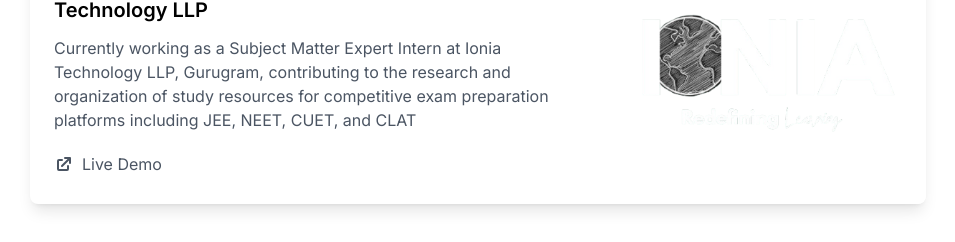
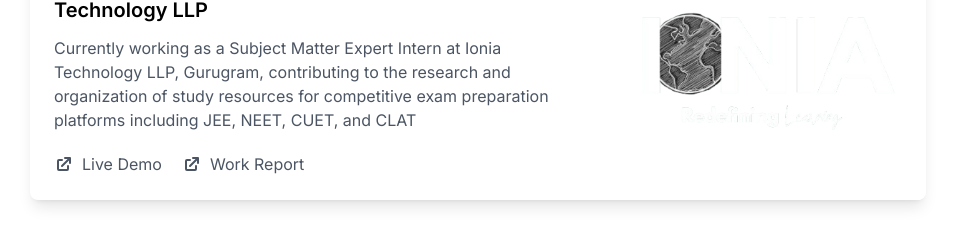
Before and after one commit to sushant561/my-portfolio, a Next.js app: page / in a window 1280 px wide. Shown: the part 3372-3614 px from the top of the page, without its empty margins (162-1117 px from the left). Built offline with nearby package versions, Linux system fonts and the light colour scheme.

Commit message:
adding my Intership Notes

```diff
--- a/src/app/page.tsx
+++ b/src/app/page.tsx
@@ -438,11 +438,12 @@
                 <p className="text-gray-600 dark:text-gray-300">
                   Currently working as a Subject Matter Expert Intern at Ionia Technology LLP, Gurugram, contributing to the research and organization of study resources for competitive exam preparation platforms including JEE, NEET, CUET, and CLAT
                 </p>
+                <div className="mt-5 flex flex-wrap items-center gap-5">
                   <motion.a
                     href="https://www.ioniaedu.com/"
                     target="_blank"
                     rel="noopener noreferrer"
-                  className="mt-5 inline-flex items-center gap-2 text-gray-600 dark:text-gray-300 hover:text-gray-900 dark:hover:text-white transition-colors"
+                    className="inline-flex items-center gap-2 text-gray-600 dark:text-gray-300 hover:text-gray-900 dark:hover:text-white transition-colors"
                     whileHover={{ scale: 1.05 }}
                     whileTap={{ scale: 0.95 }}
                   >
@@ -452,6 +453,21 @@
                     </svg>
                     <span>Live Demo</span>
                   </motion.a>
+                  <motion.a
+                    href="/INTERNSHIP%20DIARY.pdf"
+                    target="_blank"
+                    rel="noopener noreferrer"
+                    className="inline-flex items-center gap-2 text-gray-600 dark:text-gray-300 hover:text-gray-900 dark:hover:text-white transition-colors"
+                    whileHover={{ scale: 1.05 }}
+                    whileTap={{ scale: 0.95 }}
+                  >
+                    <svg xmlns="http://www.w3.org/2000/svg" className="h-5 w-5" viewBox="0 0 20 20" fill="currentColor">
+                      <path d="M11 3a1 1 0 100 2h2.586l-6.293 6.293a1 1 0 101.414 1.414L15 6.414V9a1 1 0 102 0V4a1 1 0 00-1-1h-5z" />
+                      <path d="M5 5a2 2 0 00-2 2v8a2 2 0 002 2h8a2 2 0 002-2v-3a1 1 0 10-2 0v3H5V7h3a1 1 0 000-2H5z" />
+                    </svg>
+                    <span>Work Report</span>
+                  </motion.a>
+                </div>
               </div>
               <div className="md:w-[35%] min-h-[220px] p-6 flex items-center justify-center bg-white dark:bg-gray-900 md:rounded-r-lg rounded-b-lg md:rounded-b-none">
                 <Image
```
Also changed, not shown: 1 other file (tests, documents, lock files or other folders). Lines whose indentation alone changed are shown as unchanged.
